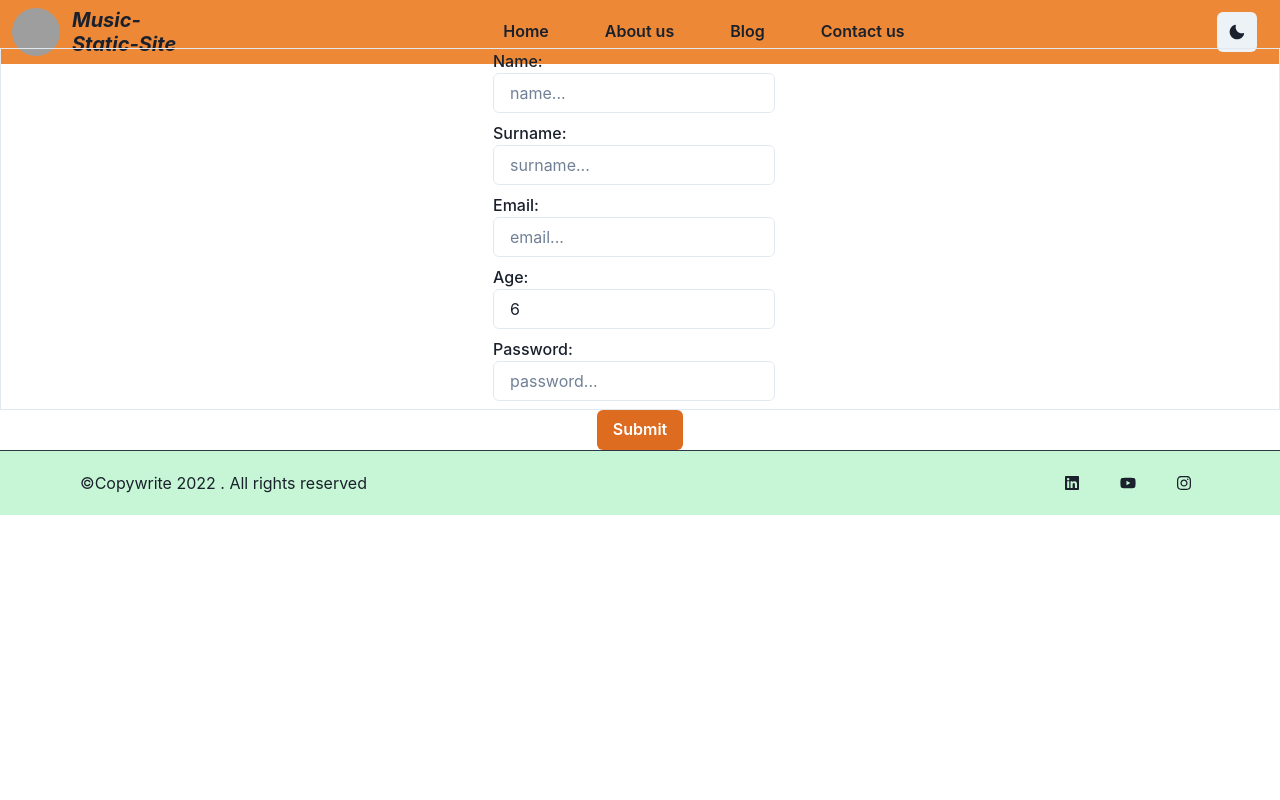
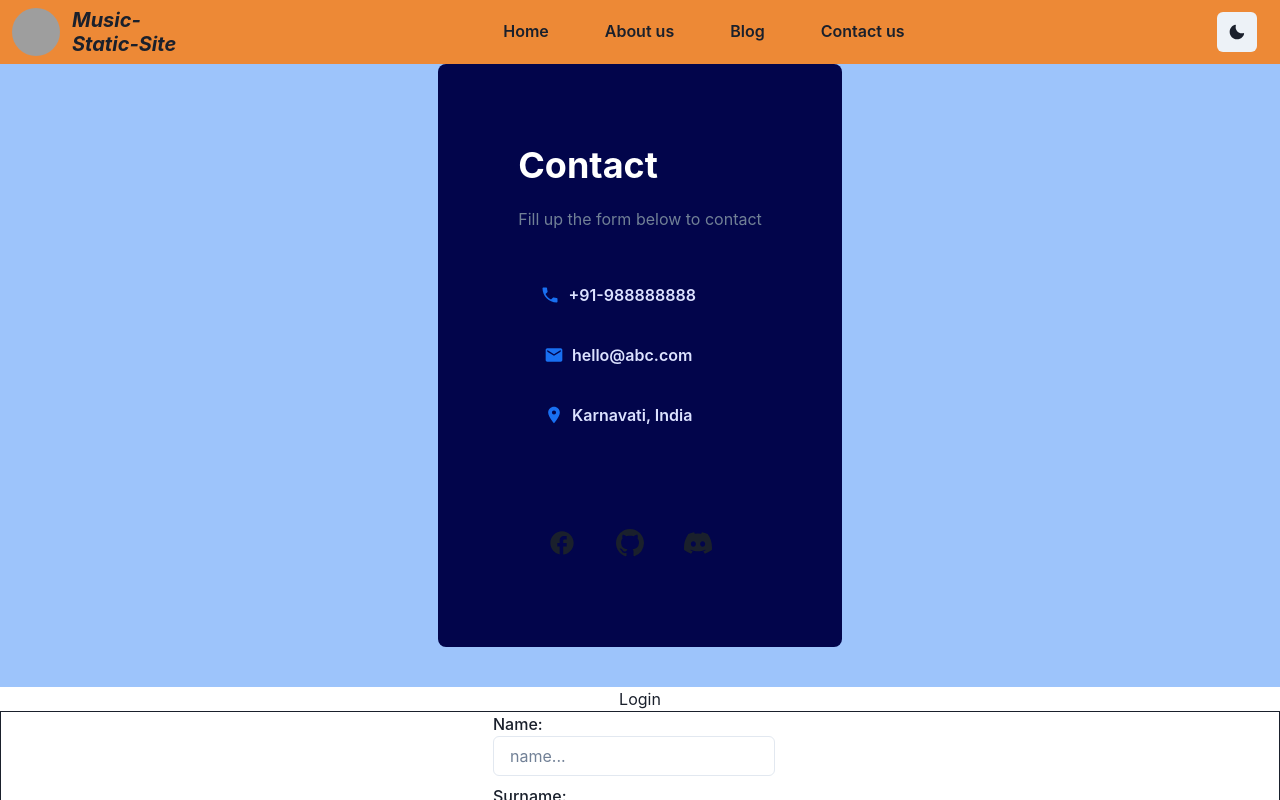
Before and after one commit to DonaldMzima/Music-Static-Site, a Next.js app: page /Contact in a window 1280 px wide. Shown: the top 800 px of the page. Built offline with nearby package versions, Linux system fonts and the light colour scheme; grey boxes are pictures that could not be loaded.

Commit message:
feat:add/contact-info

```diff
--- a/components/Form.tsx
+++ b/components/Form.tsx
@@ -12,8 +12,25 @@
   FormLabel,
   Input,
   Text,
+  Container,
+  Flex,
+  Heading,
+  IconButton,
+  VStack,
+  HStack,
+  Wrap,
+  WrapItem,
+  useColorModeValue,
   useDisclosure,
 } from '@chakra-ui/react'
+import {
+  MdPhone,
+  MdEmail,
+  MdLocationOn,
+  MdFacebook,
+  MdOutlineEmail,
+} from 'react-icons/md'
+import { BsGithub, BsDiscord, BsPerson } from 'react-icons/bs'
 
 import { useState } from 'react'
 import ModelUI from './Model'
@@ -30,6 +47,7 @@
 export const Form = () => {
   const [submitting, setSubmitting] = useState(false)
   const [modal, setModal] = useState<any>(true)
+  const color = useColorModeValue('#FFFFFF', '#000000')
 
   const Submit = (event: any) => {
     event.preventDefault()
@@ -93,6 +111,107 @@
         <div>
           <ModelUI isOpen={isOpen} onClose={onClose} data={modal} />
         </div>
+        <Container
+          bg="#9DC4FB"
+          maxW="full"
+          mt={0}
+          centerContent
+          overflow="hidden"
+        >
+          <Flex>
+            <Box
+              bg="#02054B"
+              color="white"
+              borderRadius="lg"
+              m={{ sm: 4, md: 16, lg: 10 }}
+              p={{ sm: 5, md: 5, lg: 16 }}
+            >
+              <Box p={4}>
+                <Wrap spacing={{ base: 20, sm: 3, md: 5, lg: 20 }}>
+                  <WrapItem>
+                    <Box>
+                      <Heading>Contact</Heading>
+                      <Text mt={{ sm: 3, md: 3, lg: 5 }} color="gray.500">
+                        Fill up the form below to contact
+                      </Text>
+                      <Box py={{ base: 5, sm: 5, md: 8, lg: 10 }}>
+                        <VStack pl={0} spacing={3} alignItems="flex-start">
+                          <Button
+                            size="md"
+                            height="48px"
+                            width="200px"
+                            variant="ghost"
+                            color="#DCE2FF"
+                            _hover={{ border: '2px solid #1C6FEB' }}
+                            leftIcon={<MdPhone color="#1970F1" size="20px" />}
+                          >
+                            +91-988888888
+                          </Button>
+                          <Button
+                            size="md"
+                            height="48px"
+                            width="200px"
+                            variant="ghost"
+                            color="#DCE2FF"
+                            _hover={{ border: '2px solid #1C6FEB' }}
+                            leftIcon={<MdEmail color="#1970F1" size="20px" />}
+                          >
+                            hello@abc.com
+                          </Button>
+                          <Button
+                            size="md"
+                            height="48px"
+                            width="200px"
+                            variant="ghost"
+                            color="#DCE2FF"
+                            _hover={{ border: '2px solid #1C6FEB' }}
+                            leftIcon={
+                              <MdLocationOn color="#1970F1" size="20px" />
+                            }
+                          >
+                            Karnavati, India
+                          </Button>
+                        </VStack>
+                      </Box>
+                      <HStack
+                        mt={{ lg: 10, md: 10 }}
+                        spacing={5}
+                        px={5}
+                        alignItems="flex-start"
+                      >
+                        <IconButton
+                          aria-label="facebook"
+                          variant="ghost"
+                          size="lg"
+                          isRound={true}
+                          _hover={{ bg: '#0D74FF' }}
+                          icon={<MdFacebook size="28px" />}
+                        />
+                        <IconButton
+                          aria-label="github"
+                          variant="ghost"
+                          size="lg"
+                          isRound={true}
+                          _hover={{ bg: '#0D74FF' }}
+                          icon={<BsGithub size="28px" />}
+                        />
+                        <IconButton
+                          aria-label="discord"
+                          variant="ghost"
+                          size="lg"
+                          isRound={true}
+                          _hover={{ bg: '#0D74FF' }}
+                          icon={<BsDiscord size="28px" />}
+                        />
+                      </HStack>
+                    </Box>
+                  </WrapItem>
+                </Wrap>
+              </Box>
+            </Box>
+          </Flex>
+        </Container>
+
         <Center>
           <Text fontSize="1xl">
             <h1>Login</h1>
@@ -102,7 +221,7 @@
         <form onSubmit={handleSubmit(onSubmit)}>
           <fieldset>
             <FormControl>
-              <Box border="1px" borderColor="gray.200">
+              <Box border="1px" bg={color}>
                 <Center>
                   <FormLabel>
                     <p>Name:</p>
--- a/pages/index.tsx
+++ b/pages/index.tsx
@@ -20,7 +20,9 @@
   return (
     <>
       <div>
-        <NavBar />
+        <div>
+          <NavBar />
+        </div>
 
         <Container maxW={'5xl'}>
           <Stack
@@ -30,6 +32,7 @@
             py={{ base: 20, md: 28 }}
           >
             <Avatar
+              bg={'#000000'}
               size={'md'}
               src={
                 'https://www.creativefabrica.com/wp-content/uploads/2020/08/06/Music-Logo-Graphics-4868281-1-580x386.jpg'
```
